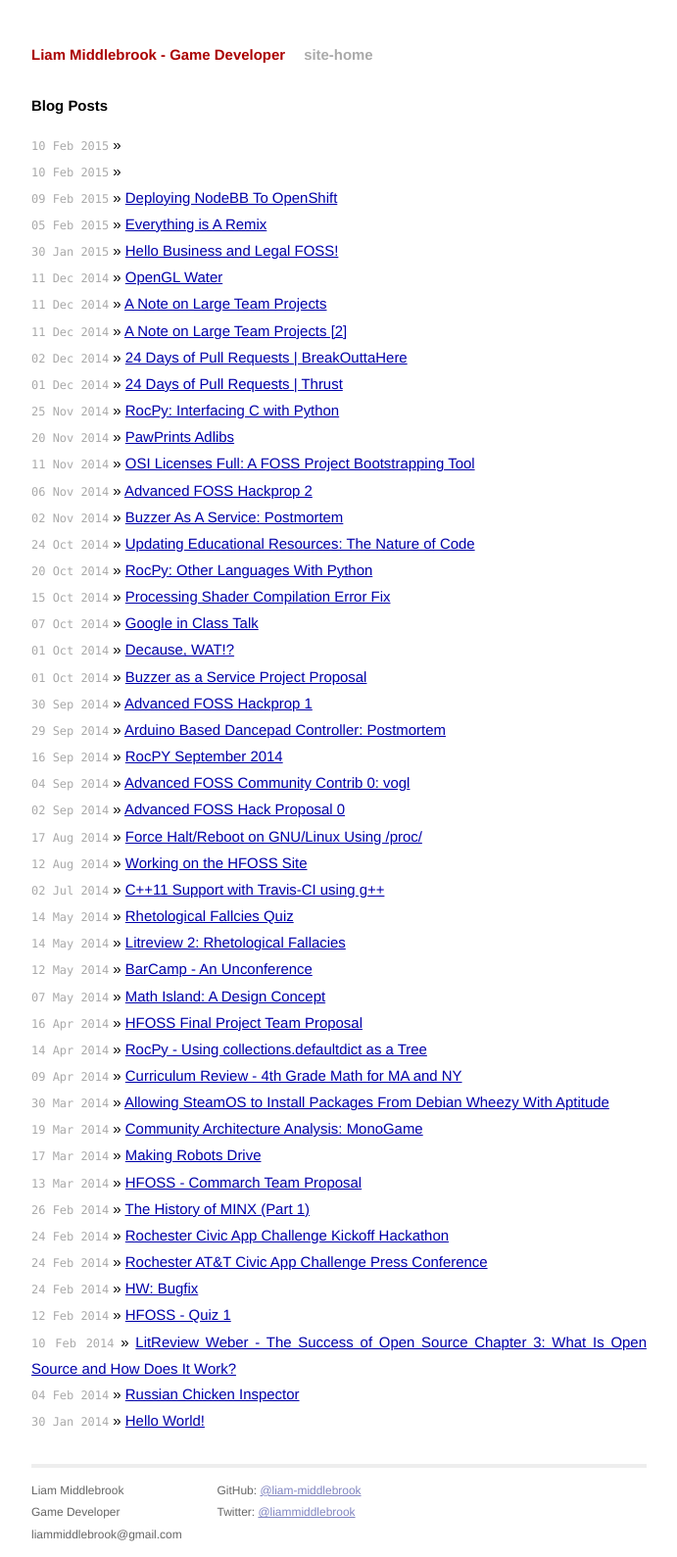
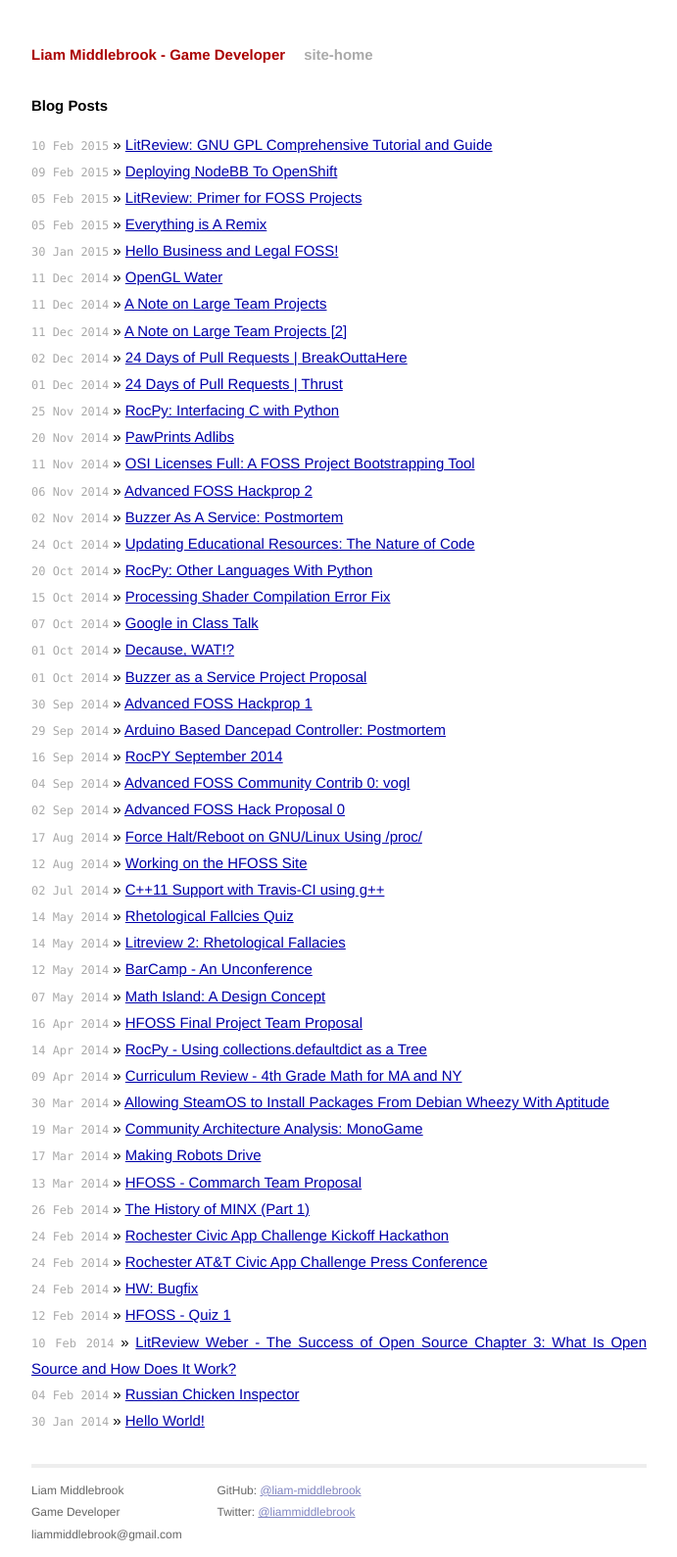
Before and after one commit to liam-middlebrook/blog, a Jekyll site: the page built from index.html, in a window 1280 px wide. Shown: the whole page at 98% size, without its empty margins (294-985 px from the left). Built offline with Jekyll 4.4.1, drawn with Linux system fonts in a browser that asks for light colours; Markdown is read by kramdown in place of the engine named in the settings.

Commit message:
formatting

```diff
--- a/_posts/2015-02-05-litreview.markdown
+++ b/_posts/2015-02-05-litreview.markdown
@@ -1,6 +1,6 @@
 ---
 layout: post
-title: LitReview: Primer for FOSS Projects
+title: "LitReview: Primer for FOSS Projects"
 tags: [BNLFOSS]
 ---
 
--- a/_posts/2015-02-10-gpl-guide.markdown
+++ b/_posts/2015-02-10-gpl-guide.markdown
@@ -1,6 +1,6 @@
 ---
 layout: post
-title: LitReview: GNU GPL Comprehensive Tutorial and Guide
+title: "LitReview: GNU GPL Comprehensive Tutorial and Guide"
 tags: [BNLFOSS]
 ---
 
```
